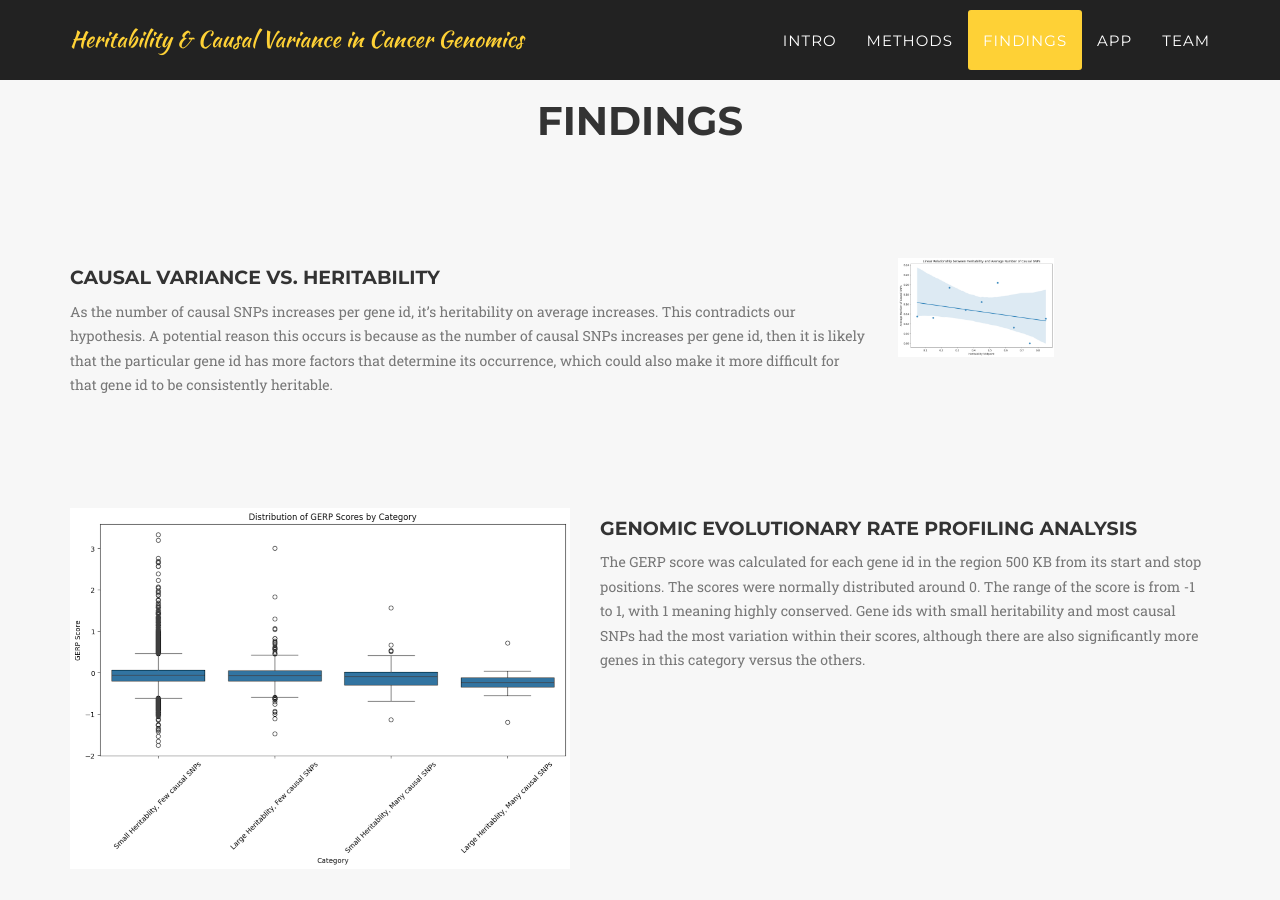
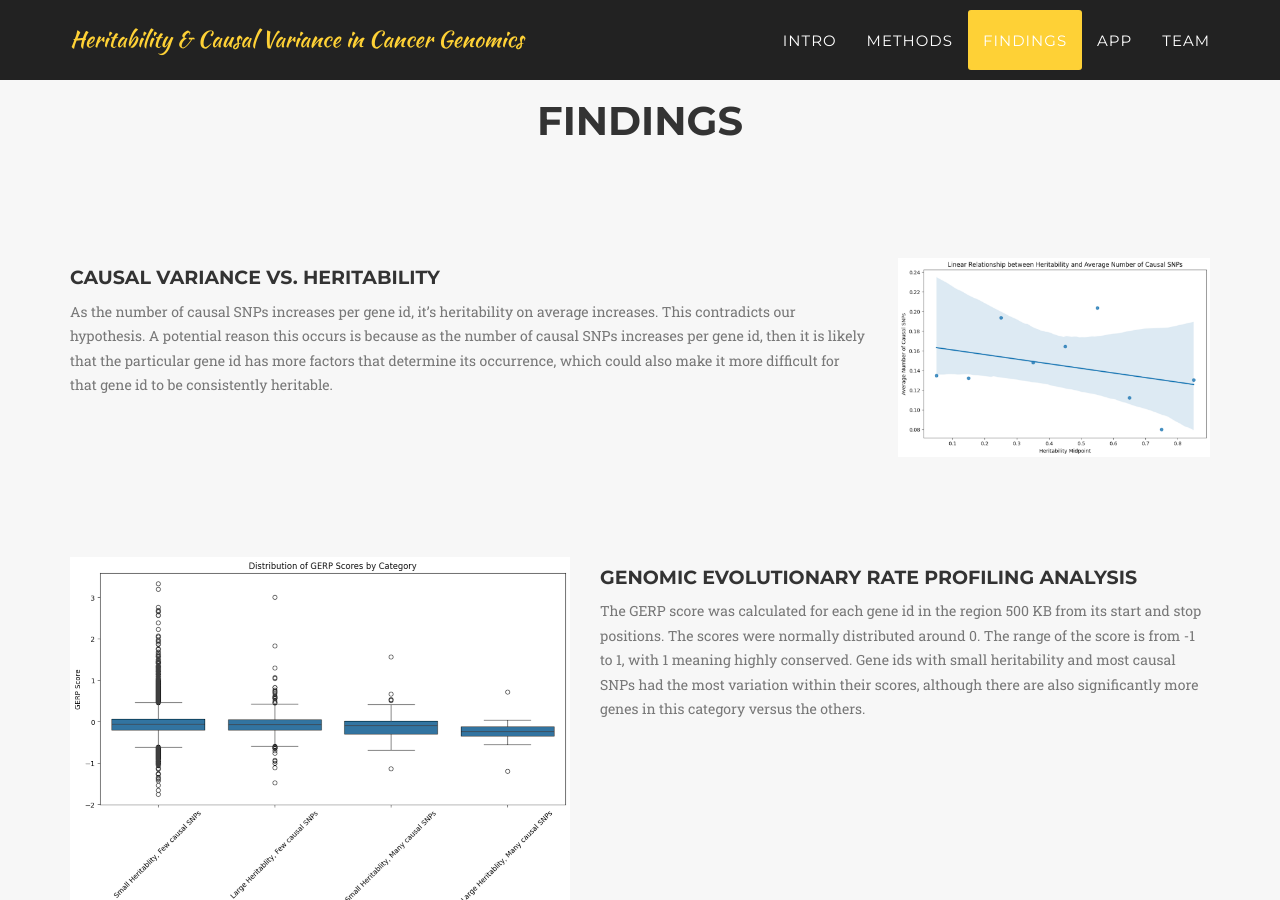
Before and after one commit to AntonBeliakovUCSD/Capstone, a Jekyll site: the page built from index.html, in a window 1280 px wide and 900 px high, scrolled down 2935 px. Built offline with Jekyll 4.4.1, drawn with Linux system fonts in a browser that asks for light colours; some web fonts are replaced.

Commit message:
testing sizes

```diff
--- a/_includes/findings.html
+++ b/_includes/findings.html
@@ -22,7 +22,7 @@
                                     </div>
 
                                     <div>
-                                        <img src="img/findings/linear.png" alt="missing" style="max-width: 50%; height: auto; width:auto\9;">
+                                        <img src="img/findings/linear.png" alt="missing" style="max-width: 100%; height: auto; width:auto;">
                                     </div>
                                 </div>
                             </div>
```
